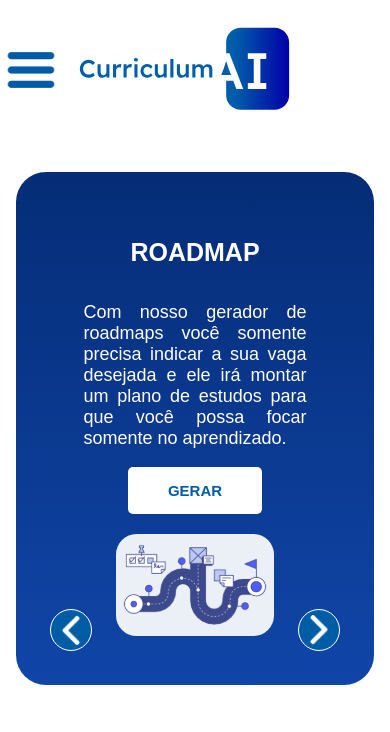
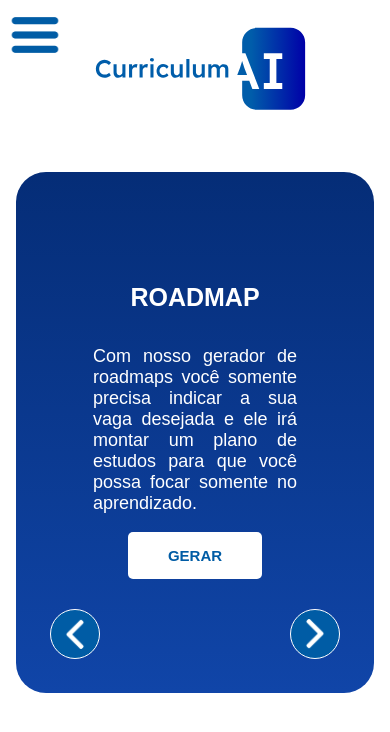
Before and after one commit to Curriculum-Vitae-AI/Curriculum-AI-FrontEnd, a React (Create React App) app: page / in a window 390 px wide. Shown: the top 732 px of the page. Built offline with nearby package versions, Linux system fonts and the light colour scheme.

Commit message:
fix: corrige posicao do botao menu

```diff
--- a/src/components/Navbar.js
+++ b/src/components/Navbar.js
@@ -1,7 +1,5 @@
 import styles from "../styles/components/Navbar.module.css";
 import Logo from "../assets/Logo.svg";
-import MenuFechado from "../assets/menuFechado.png";
-import MenuAberto from "../assets/menuAberto.png";
 import { useState } from 'react';
 import { Link } from 'react-router-dom';
 import { useLocation } from 'react-router-dom';
@@ -18,10 +16,7 @@ function Navbar() {
         <div className={styles.Navbar}>
             <div className={`${styles.Botoes} ${isResponsive ? styles.responsive : ''}`}>
                 <button id={styles.iconFechado} className={styles.icon} onClick={toggleResponsive}>
-                    <img src={MenuFechado} className={styles.iconFechado} alt="menu fechado" />
-                </button>
-                <button id={styles.iconAberto} className={styles.icon} onClick={toggleResponsive}>
-                    <img src={MenuAberto} className={styles.iconAberto} alt="menu aberto" />
+                    <div className={`${styles.iconFechado} ${isResponsive ? styles.responsive : ''}`} alt="menu fechado" />
                 </button>
 
                 <Link to="/"><img className={styles.Logo} src={Logo} alt="Logo" /></Link>
--- a/src/styles/components/Card.module.css
+++ b/src/styles/components/Card.module.css
@@ -1,7 +1,7 @@
 .card {
     display: flex;
     width: 100%;
-    max-width: 900px;
+    max-width: 1000px;
 }
 
 .esquerda {
@@ -43,7 +43,7 @@
 }
 
 .direita {
-    width: 350px;
+    width: 500px;
     display: flex;
     flex-direction: column;
     justify-content: center;
@@ -129,4 +129,7 @@
     .esquerda{
         width: 150%;
     }
+    .direita{
+        display: none;
+    }
 }
--- a/src/styles/components/Navbar.module.css
+++ b/src/styles/components/Navbar.module.css
@@ -1,6 +1,8 @@
 .Navbar {
     display: flex;
-    justify-content: space-between;
+    justify-content: space-around;
+    align-self: center;
+    align-content: center;
     align-items: center;
     padding-bottom: 1.25rem;
     position: relative;
@@ -12,15 +14,29 @@ button {
 }
 
 .iconFechado{
+    position: fixed;
+    top: 10px;
+    left: 10px;
+    width: 50px;
+    height: 50px;
     display: none;
+    background: url('../../assets/menuFechado.png') center center no-repeat;
+    -webkit-transition: all .3s ease-in-out;
+    -moz-transition: all .3s ease-in-out;
+    transition: all .3s ease-in-out;
+    background-size: contain;
 }
 
-.iconAberto{
-    display: none;
+.iconFechado.responsive{
+    background-image: url('../../assets/menuAberto.png');
 }
 
 .Botoes {
     display: flex;
+    justify-content: space-around;
+    align-self: center;
+    align-content: center;
+    align-items: center;
     gap: 20px;
 }
 
@@ -111,6 +127,7 @@ button {
         padding-top: 30px;
         border-right: 1px solid rgb(241, 231, 210);
         padding-left: 20px;
+        justify-content: flex-start;
     }
 
     .Botoes.responsive .btn{
--- a/src/styles/pages/Home.module.css
+++ b/src/styles/pages/Home.module.css
@@ -6,11 +6,11 @@
 }
 
 .cardHome {
-    padding: 3.125rem;
+    padding: 9rem;
     background: linear-gradient(#052D77, #1045A8);
     border-radius: 30px;
     color: white;
-    width: 90%;
+    width: 100%;
     max-width: 1096px;
     height: 400px;
 }
@@ -83,10 +83,6 @@
 }
 
 @media (max-width: 1188px){
-    .btnFlecha{
-        width: 2.5rem;
-        height: 2.5rem;
-    }
     .carouselBtn {
         padding: 10px;
     }
```
